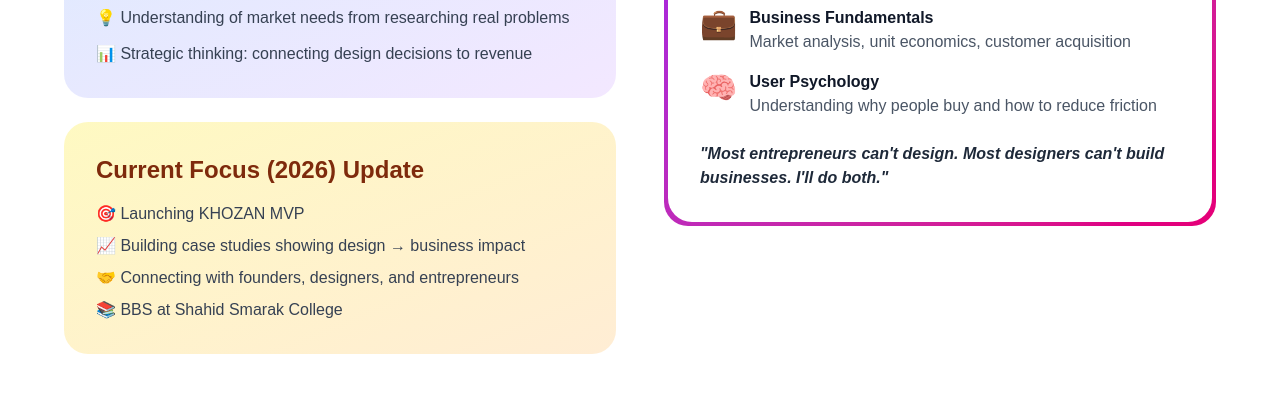
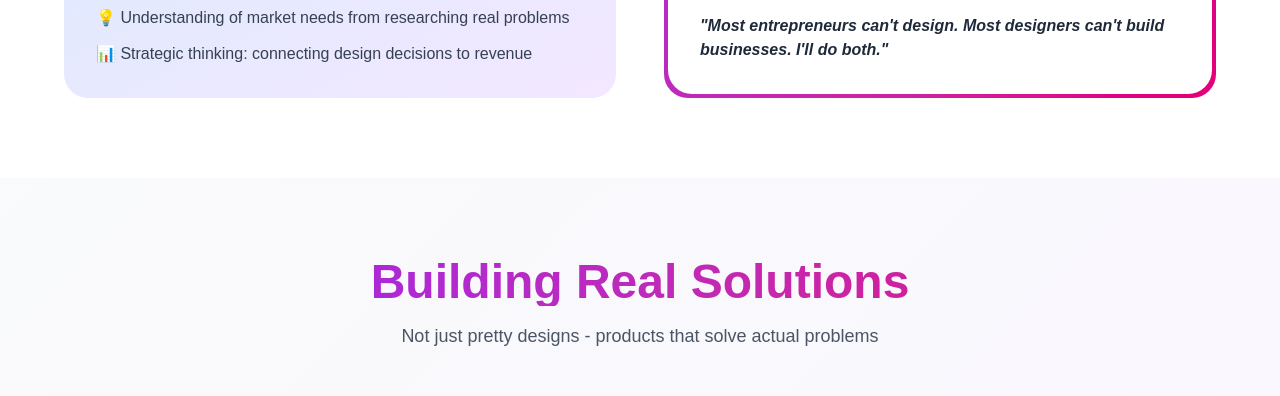
Before and after one commit to Prakas-sys/prakash-portfolio, a Next.js app: page / in a window 1280 px wide. Shown: the part 1360-1756 px from the top of the page. Built offline with nearby package versions, Linux system fonts and the light colour scheme; grey boxes are pictures that could not be loaded.

Commit message:
chore: permanently remove focus sections for cleaner portfolio

```diff
--- a/components/About.tsx
+++ b/components/About.tsx
@@ -27,15 +27,7 @@ export default function About() {
               </ul>
             </div>
 
-            <div className="bg-gradient-to-br from-yellow-100 to-orange-100 p-8 rounded-3xl">
-              <h3 className="text-2xl font-bold mb-4 text-orange-900">Current Focus (2026) Update</h3>
-              <ul className="space-y-2 text-gray-700">
-                <li>🎯 Launching KHOZAN MVP</li>
-                <li>📈 Building case studies showing design → business impact</li>
-                <li>🤝 Connecting with founders, designers, and entrepreneurs</li>
-                <li>📚 BBS at Shahid Smarak College</li>
-              </ul>
-            </div>
+            {/* Current Focus section removed as per request */}
           </div>
 
           <div>
--- a/components/Contact.tsx
+++ b/components/Contact.tsx
@@ -29,16 +29,7 @@ export default function Contact() {
           </a>
         </div>
 
-        <div className="bg-white/10 backdrop-blur-lg p-8 rounded-3xl border border-white/20">
-          <h3 className="text-2xl font-bold text-white mb-4">🚀 2026 Focus</h3>
-          <ul className="text-left text-purple-100 space-y-2 max-w-2xl mx-auto">
-            <li>✨ Launch KHOZAN MVP and validate product-market fit</li>
-            <li>📊 Build comprehensive case studies demonstrating ROI</li>
-            <li>🤝 Collaborate with founders and design leaders</li>
-            <li>💼 Take on challenging projects that drive business growth</li>
-            <li>📚 Continue learning and expanding skill set</li>
-          </ul>
-        </div>
+        {/* Focus section removed as per request */}
 
         <div className="mt-12">
           <p className="text-white text-lg mb-4">Based in Nepal</p>
```
